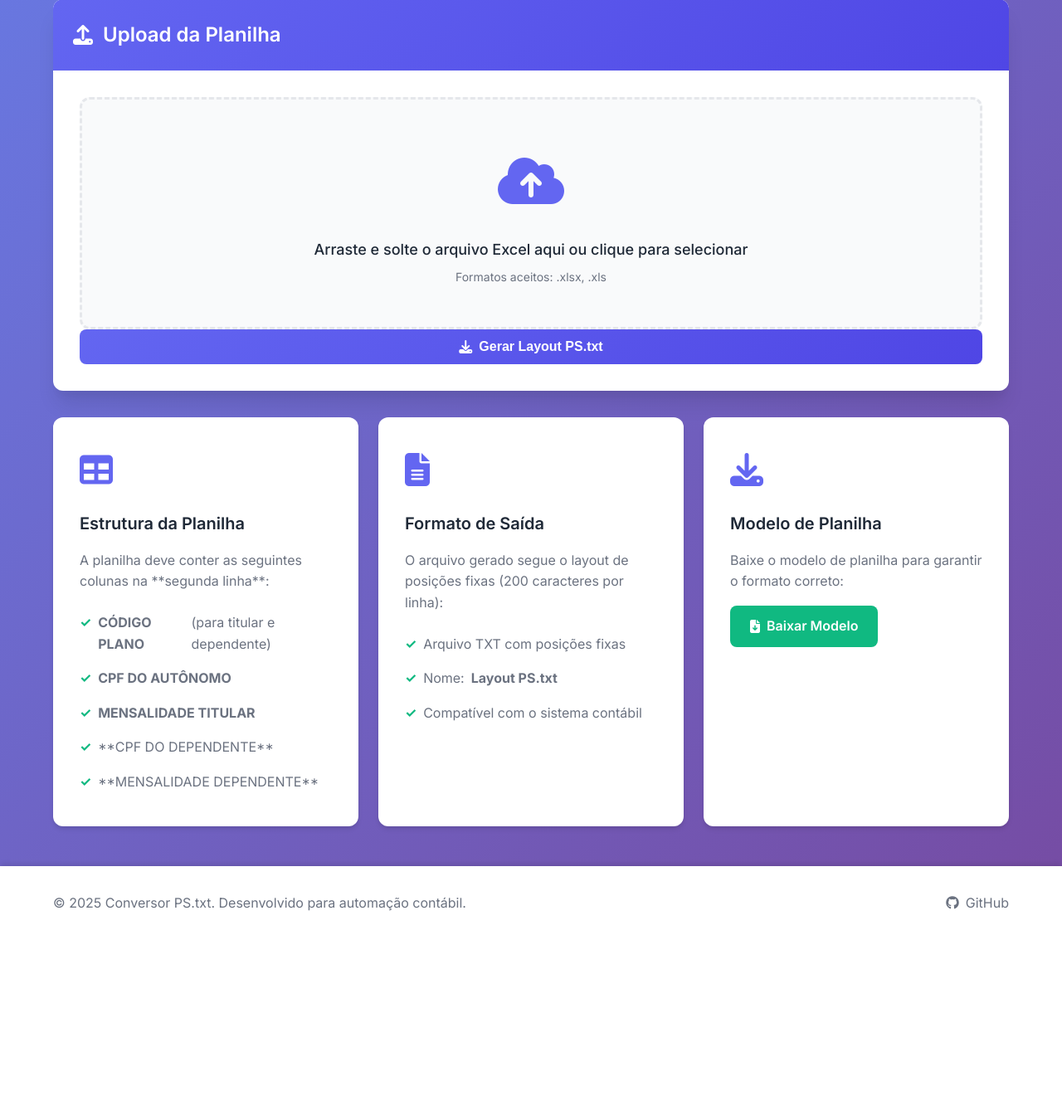
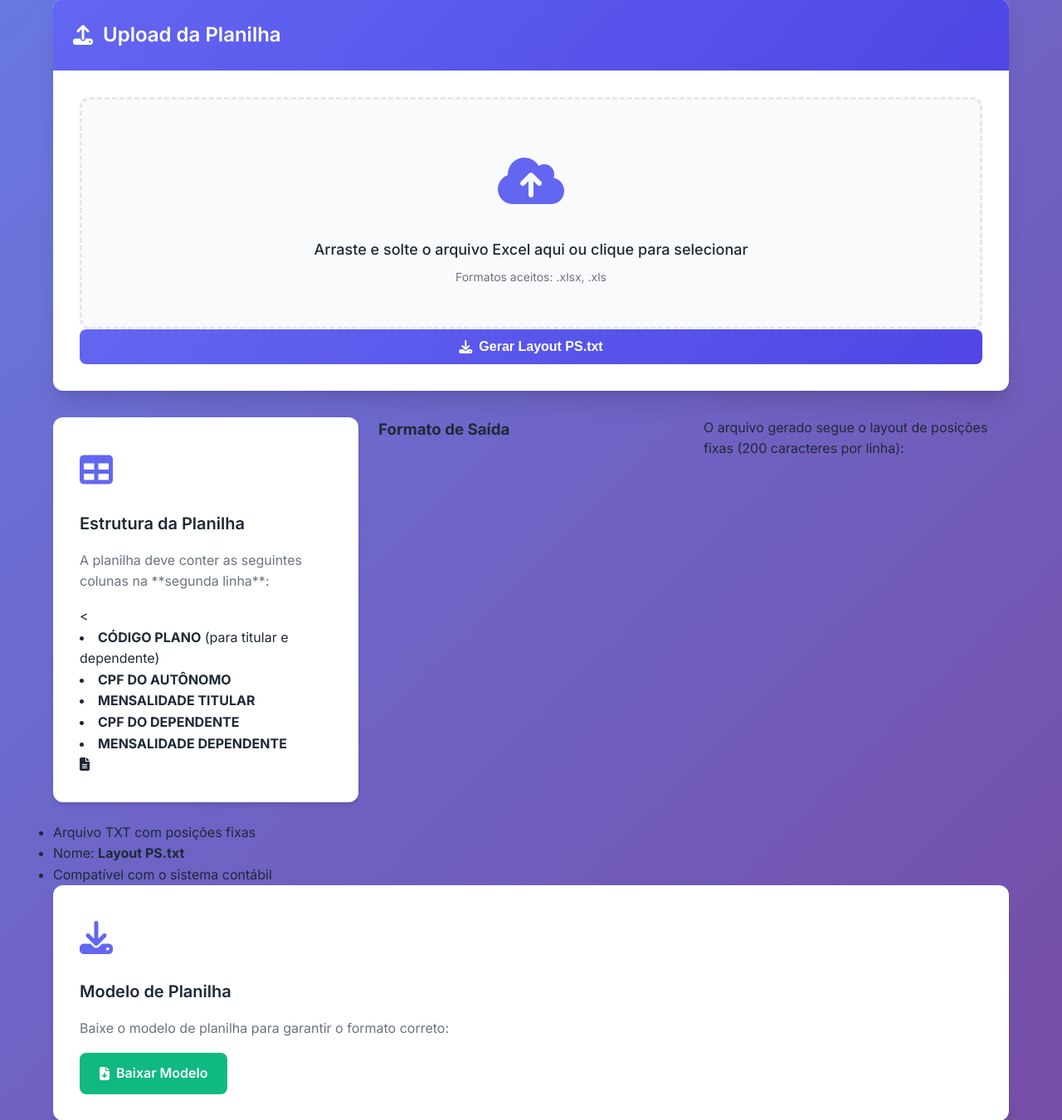
Before and after one commit to gustavoed/plano-autonomos, a Flask app: page / in a window 1280 px wide. Shown: the part 394-1744 px from the top of the page at 83% size. Before the commit the page ends 1492 px from the top, so only its background shows below. Run offline with Flask 3, Linux system fonts and the light colour scheme.

Commit message:
Update ps_txt.html

```diff
--- a/templates/ps_txt.html
+++ b/templates/ps_txt.html
@@ -49,18 +49,11 @@
             </div>
             <h3>Estrutura da Planilha</h3>
             <p>A planilha deve conter as seguintes colunas na **segunda linha**:</p>
-            <ul>
-                <li><strong>CÓDIGO PLANO</strong> (para titular e dependente)</li>
+            <                <li><strong>CÓDIGO PLANO</strong> (para titular e dependente)</li>
                 <li><strong>CPF DO AUTÔNOMO</strong></li>
                 <li><strong>MENSALIDADE TITULAR</strong></li>
-                <li>**CPF DO DEPENDENTE**</li>
-                <li>**MENSALIDADE DEPENDENTE**</li>
-            </ul>
-        </div>
-
-        <div class="info-card">
-            <div class="info-icon">
-                <i class="fas fa-file-alt"></i>
+                <li><strong>CPF DO DEPENDENTE</strong></li>
+                <li><strong>MENSALIDADE DEPENDENTE</strong></li>                <i class="fas fa-file-alt"></i>
             </div>
             <h3>Formato de Saída</h3>
             <p>O arquivo gerado segue o layout de posições fixas (200 caracteres por linha):</p>
```
